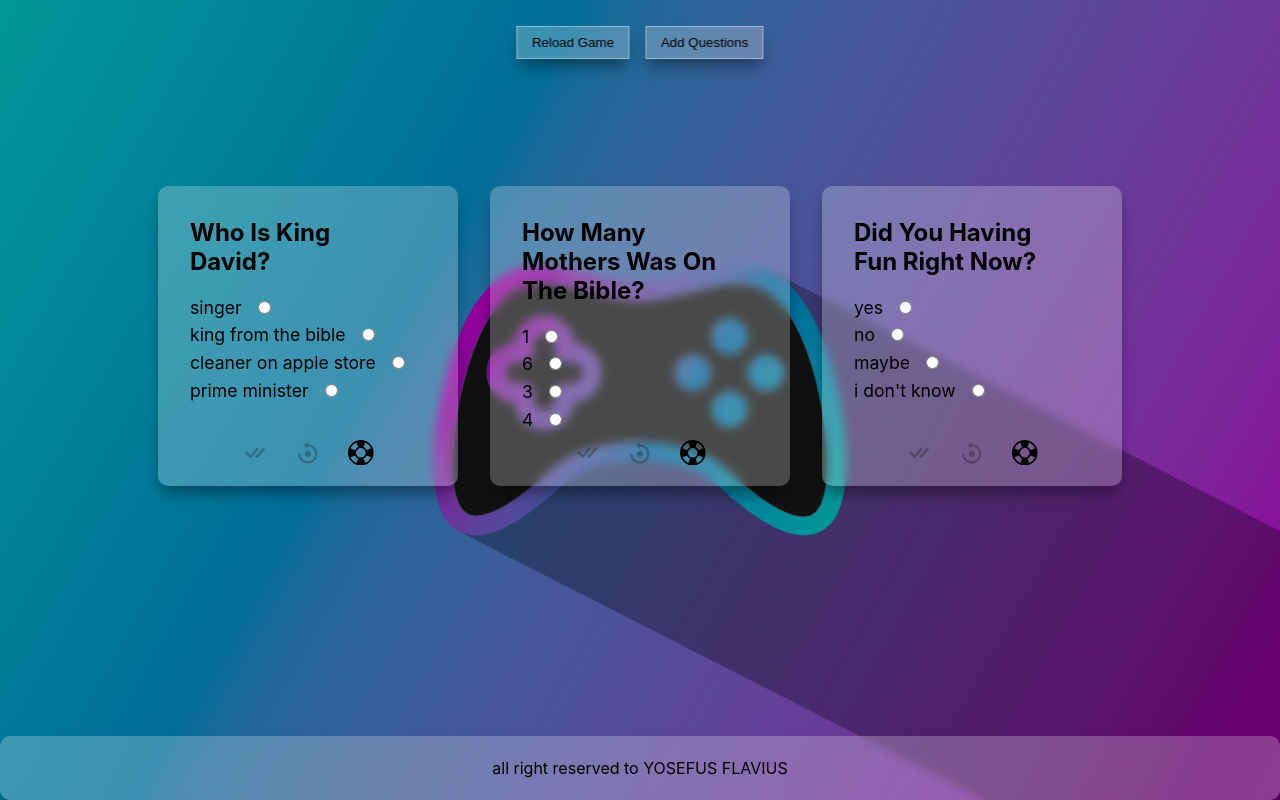
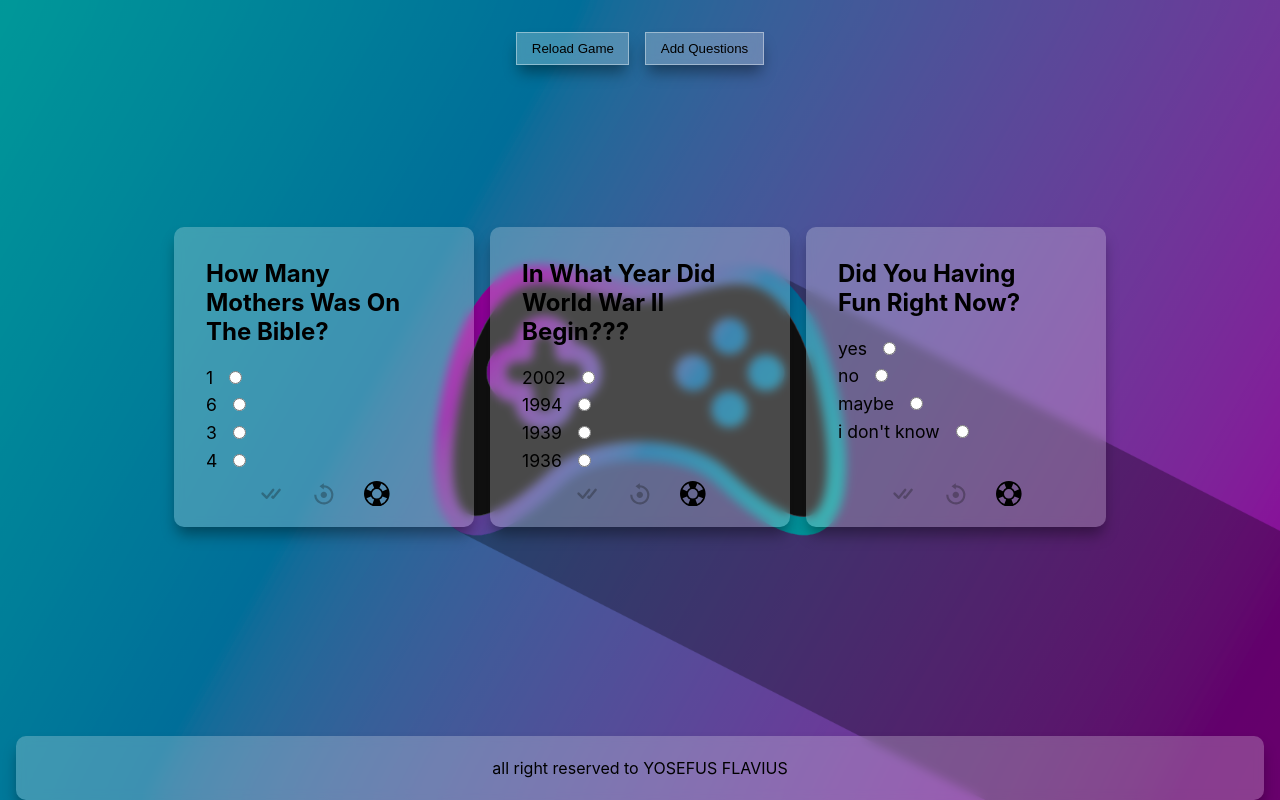
Before and after one commit to yosefus/trivia, a React (Create React App) app: page / in a window 1280 px wide. Built offline with nearby package versions, Linux system fonts and the light colour scheme.

Commit message:
better header

```diff
--- a/src/App.js
+++ b/src/App.js
@@ -22,13 +22,16 @@ function App() {
   }
 
   return (
+    <>
       <div className='App' >
         <Routes>
           <Route path='/' element={<Game currQues={currQues} setCurrQues={setCurrQues} />} />
-        <Route path='/create' element={<CreateQuestion setQues={setQues} />} />
+          <Route path='/create' element={<CreateQuestion setQues={setQues} Ques={Ques} />} />
         </Routes>
+        <div style={{ flex: 1 }} />
         <Footer />
       </div>
+    </>
   );
 }
 
--- a/src/arrData.js
+++ b/src/arrData.js
@@ -20,6 +20,20 @@ const data = [
       ],
       right: 3
    },
+   {
+      name: "What is the capital of Israel?",
+      answers: [
+         { text: "tel aviv", index: 0 }, { text: "monako", index: 1 }, { text: "jerusalem", index: 2 }, { text: "bee'r sheva", index: 3 }
+      ],
+      right: 2
+   },
+   {
+      name: "In what year did World War II begin???",
+      answers: [
+         { text: "2002", index: 0 }, { text: "1994", index: 1 }, { text: "1939", index: 2 }, { text: "1936", index: 3 }
+      ],
+      right: 2
+   },
 ]
 
 export default data
--- a/src/components/Answer.jsx
+++ b/src/components/Answer.jsx
@@ -1,11 +1,15 @@
 import React from 'react'
 
+
 export default function Answer({ a, disable, right, ques, setChoice }) {
+   const
+      isDisable = disable.includes(a.index),
+      disStyle = { textDecoration: "line-through", color: "#0303038d" }
    return (
       <span >
-         <label>{a.text}</label>
+         <label style={isDisable ? disStyle : {}}>{a.text}</label>
          <input
-            disabled={disable.includes(a.index) || right !== undefined}
+            disabled={isDisable || right !== undefined}
             type={"radio"}
             name={ques.name}
             onChange={() => setChoice(a.index)}
--- a/src/index.css
+++ b/src/index.css
@@ -31,16 +31,26 @@ input {
   background-repeat: no-repeat;
   background-size: cover;
   min-height: 100vh;
-  padding: 6rem 1rem;
+  padding: 2rem 1rem 0 1rem;
+  display: flex;
+  flex-direction: column;
+  justify-content: space-between;
+  /* gap: 1rem; */
 }
 
 .main {
   display: flex;
   justify-content: center;
   align-items: center;
+  flex-direction: column;
   flex-wrap: wrap;
   gap: 2rem;
-  min-height: 60vh;
+  min-height: 0vh;
+}
+
+.cardContainer {
+  gap: 1rem;
+  min-height: 70vh;
 }
 
 .card {
@@ -119,12 +129,8 @@ input {
   flex-wrap: wrap;
   gap: 1rem;
   align-items: center;
-  margin-top: 1rem;
-  position: fixed;
-  top: 10px;
-  left: 50%;
-  transform: translateX(-50%);
   z-index: 10;
+  width: 100%;
 }
 
 .header button {
@@ -174,6 +180,10 @@ input {
   gap: 1rem;
 }
 
+.form:hover {
+  transform: scale(1.01);
+}
+
 .form h2 {
   margin-bottom: 2rem;
 }
@@ -201,15 +211,17 @@ input {
 }
 
 .form button[type=submit] {
-  padding: .3rem .6rem;
+  padding: .4rem .6rem;
   border: none;
   border-radius: 5px;
-  font-size: 1.6rem;
+  font-size: 1.4rem;
   background: rgba(255, 255, 255, 0.24);
   transition: all ease-in-out .2s;
   width: 200px;
   margin: auto;
   margin-top: 1rem;
+  background: #262626;
+  color: #fff;
 }
 
 .entrence {
@@ -218,10 +230,7 @@ input {
 }
 
 .footer {
-  position: fixed !important;
-  bottom: 0;
-  left: 0;
-  right: 0;
+  margin-top: 1rem;
   height: 10px;
   min-height: 10px;
 }
--- a/src/pages/CreateQuestion.jsx
+++ b/src/pages/CreateQuestion.jsx
@@ -1,7 +1,7 @@
 import React from 'react'
 import Header from '../components/Header'
 
-export default function CreateQuestion({ setQues }) {
+export default function CreateQuestion({ setQues, Ques }) {
 
    const handleSubmit = (e) => {
       e.preventDefault()
@@ -28,10 +28,11 @@ export default function CreateQuestion({ setQues }) {
    }
 
    return (
-      <div className='d-flex create'>
+      <div className='d-flex main'>
          <Header />
 
          <form onSubmit={handleSubmit} className="glass form">
+            <p>there is {Ques && Ques.length} questions in the system</p>
             <h2>create a new question</h2>
             <input required type="text" name='ques' placeholder='name of the question...' />
             {Array.from(Array(4)).map((X, i) =>
--- a/src/pages/Game.jsx
+++ b/src/pages/Game.jsx
@@ -8,9 +8,11 @@ export default function Game({ currQues, setCurrQues }) {
    return (
       <div className='main d-flex'>
          <Header page={"game"} setCurrQues={setCurrQues} />
-         {currQues.length && currQues.map((c, i) =>
-            <Card key={`qus${i}`} ques={c} />
-         )}
+         <div className='d-flex cardContainer'>
+            {currQues.length && currQues.map((c, i) =>
+               <Card key={`qus${i}`} ques={c} />
+            )}
+         </div>
       </div>
    );
 
```
Lines whose indentation alone changed are shown as unchanged.
